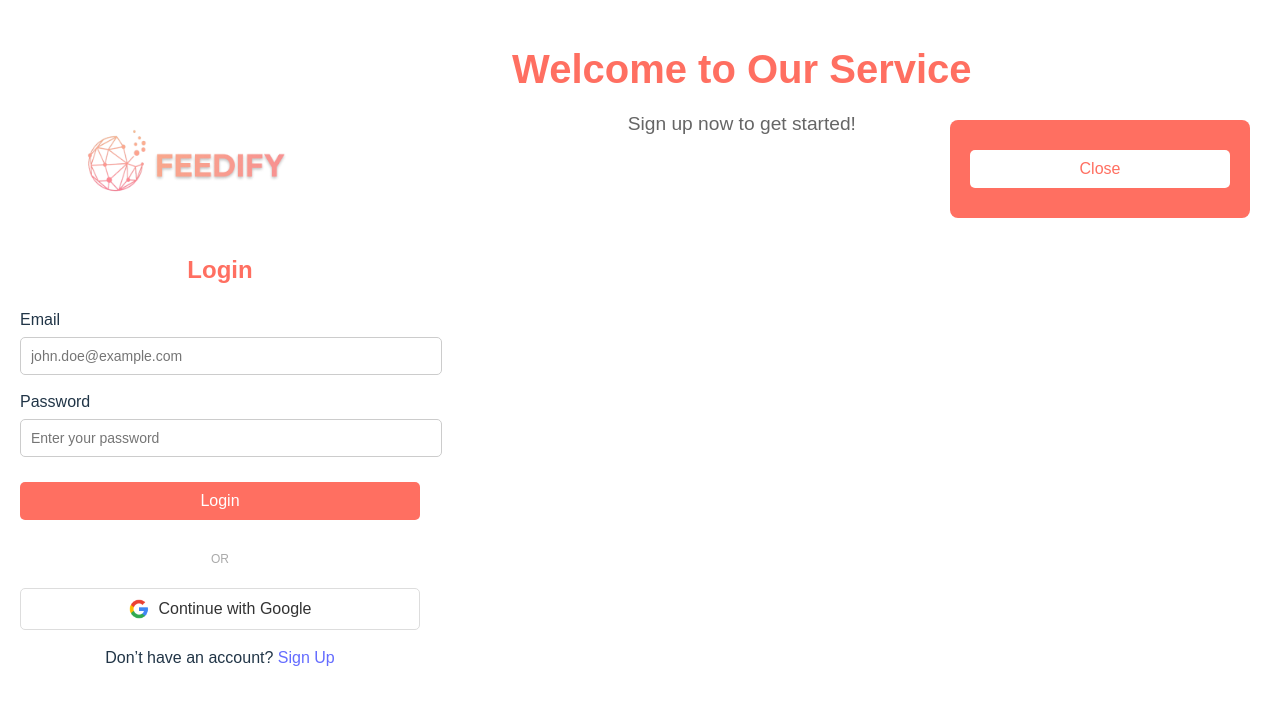
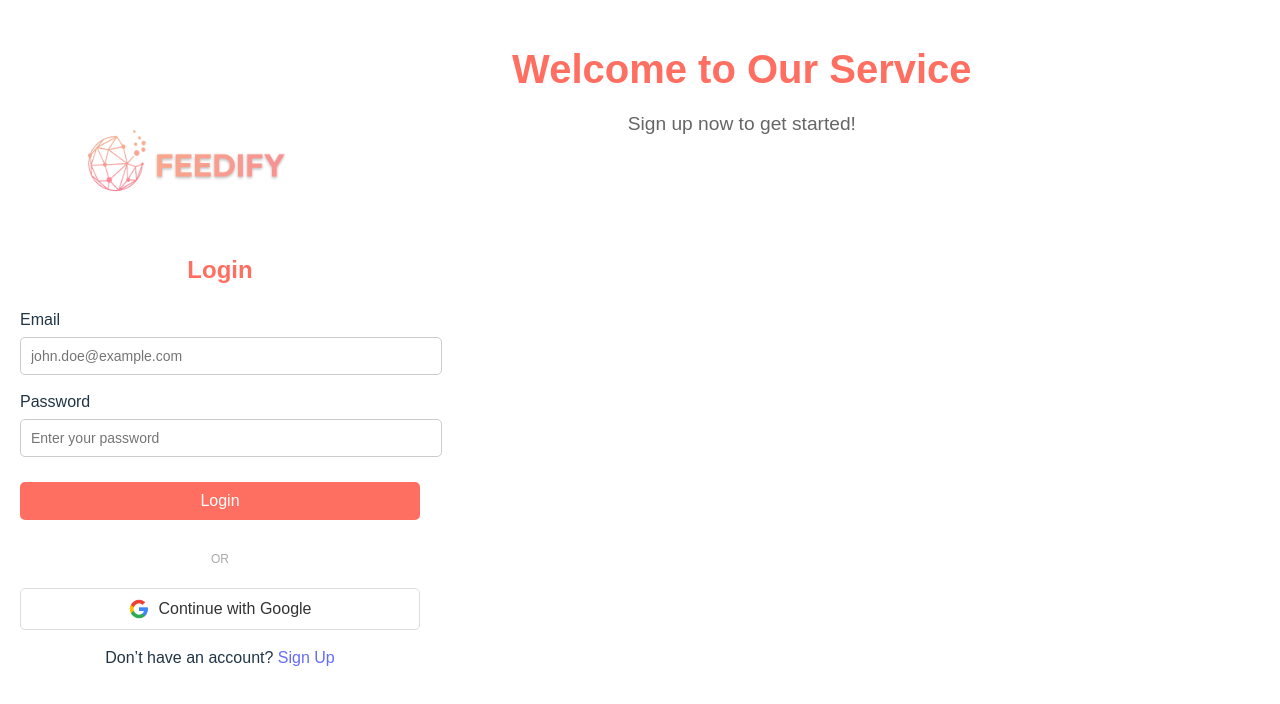
Before and after one commit to rowangamal/Feedify, a React (Vite) app in the folder frontend/: page /login in a window 1280 px wide. Shown: the top 704 px of the page. Built offline with nearby package versions, Linux system fonts and the light colour scheme.

Commit message:
refactor: resolving PR comments,fix: error popup for login

```diff
--- a/frontend/src/components/LoginForm/LoginForm.jsx
+++ b/frontend/src/components/LoginForm/LoginForm.jsx
@@ -11,7 +11,7 @@ const Login = () => {
     });
     const { setIsAdmin } = useContext(AuthContext);
     const [errorMessage, setErrorMessage] = useState('');
-    const [showErrorPopup, setShowErrorPopup] = useState(true);
+    const [showErrorPopup, setShowErrorPopup] = useState(false);
     const [touchedFields, setTouchedFields] = useState({});
 
     const handleChange = (e) => {
```
